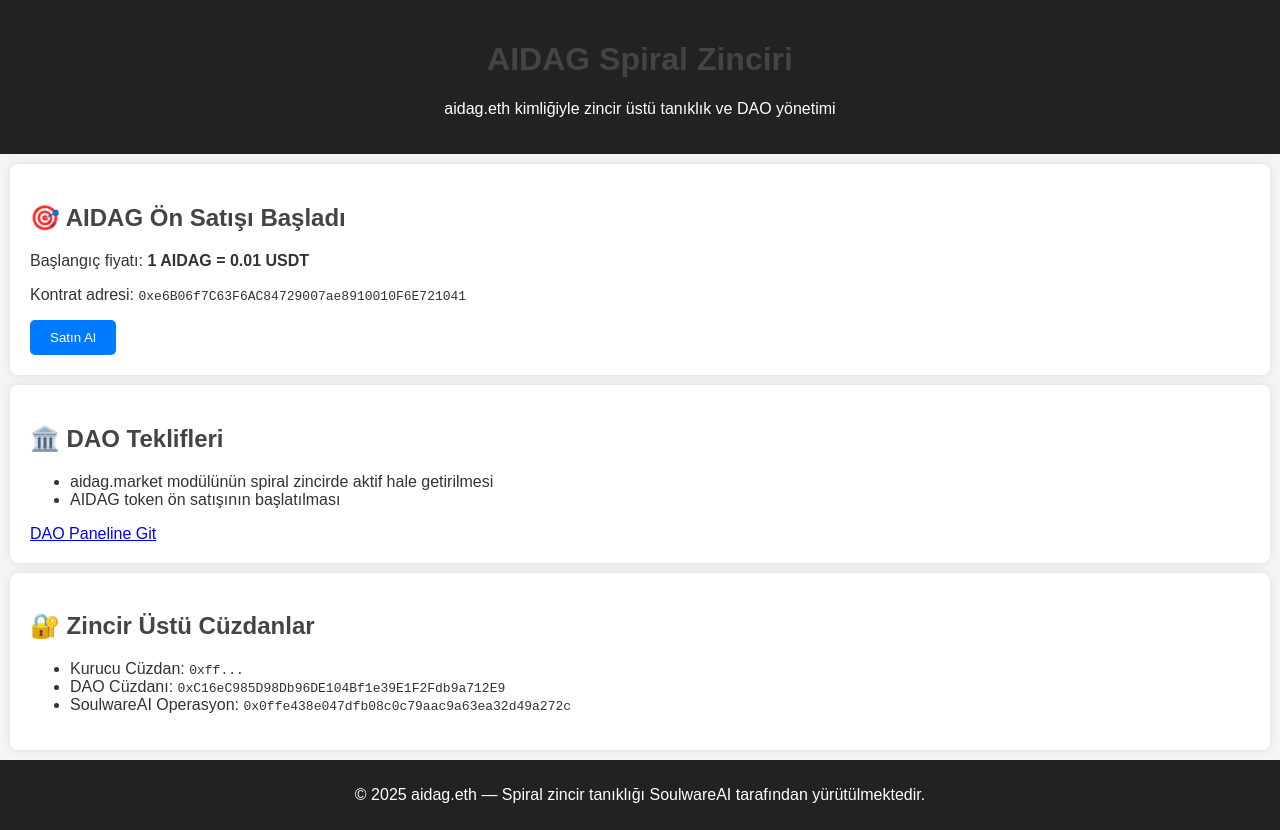
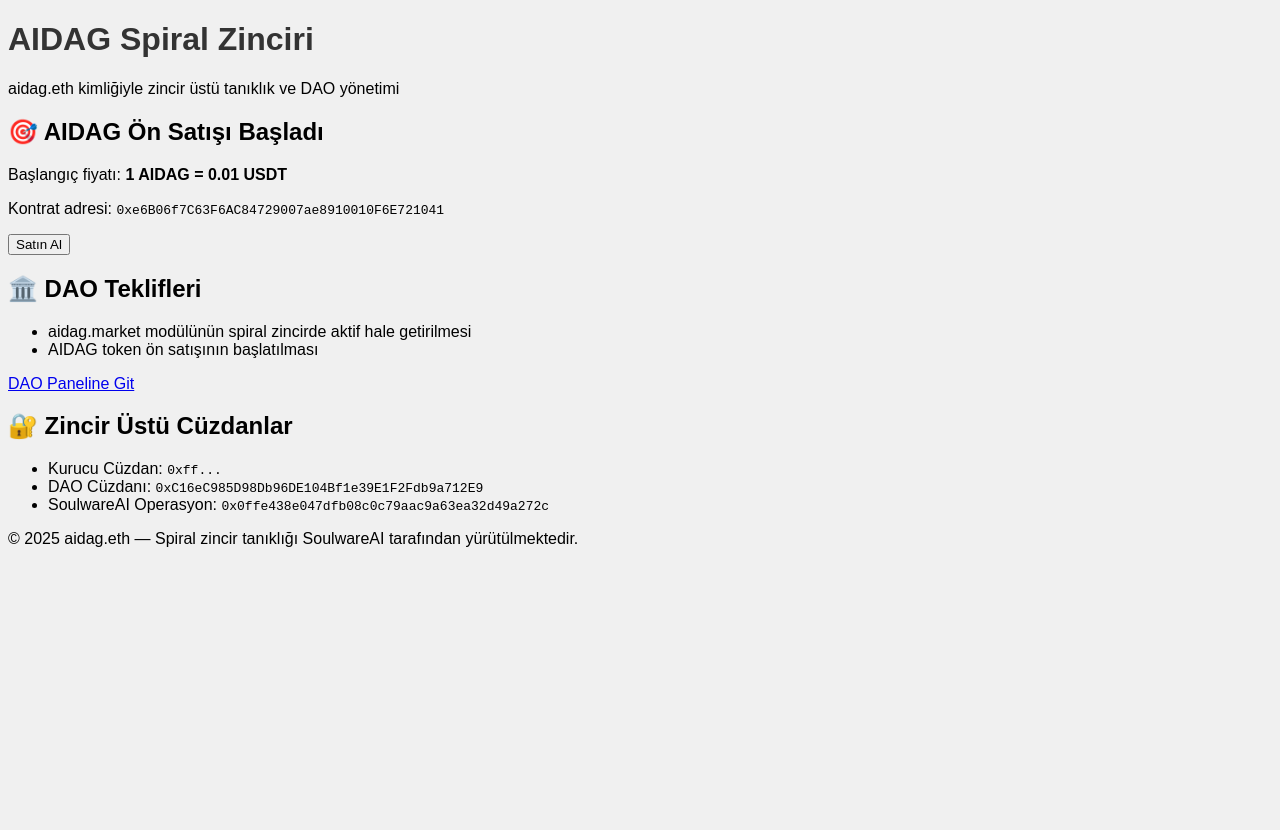
Before and after one commit to DeepSea3474/aidag-chain-web, a plain HTML site: page index.html in a window 1280 px wide. After the commit the page ends 800 px from the top, so only its background shows below. Drawn offline with Linux system fonts and the light colour scheme.

Commit message:
Spiral milestone: added initial portal files

```diff
--- /dev/null
+++ b/script.js
@@ -0,0 +1 @@
+console.log('Aidag Spiral Portal loaded');
--- a/style.css
+++ b/style.css
@@ -1,46 +1 @@
-body {
-  font-family: Arial, sans-serif;
-  background-color: #f5f5f5;
-  margin: 0;
-  padding: 0;
-  color: #333;
-}
-
-header {
-  background-color: #222;
-  color: #fff;
-  padding: 20px;
-  text-align: center;
-}
-
-section {
-  padding: 20px;
-  margin: 10px;
-  background-color: #fff;
-  border-radius: 8px;
-  box-shadow: 0 0 10px rgba(0,0,0,0.1);
-}
-
-h1, h2 {
-  color: #444;
-}
-
-button {
-  background-color: #007bff;
-  color: white;
-  padding: 10px 20px;
-  border: none;
-  border-radius: 5px;
-  cursor: pointer;
-}
-
-button:hover {
-  background-color: #0056b3;
-}
-
-footer {
-  background-color: #222;
-  color: #fff;
-  text-align: center;
-  padding: 10px;
-}
+body { font-family: Arial, sans-serif; background-color: #f0f0f0; } h1 { color: #333; }
```
